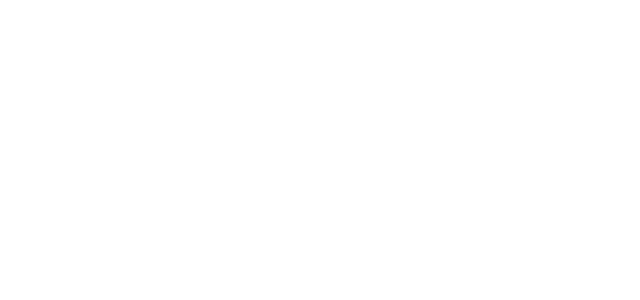
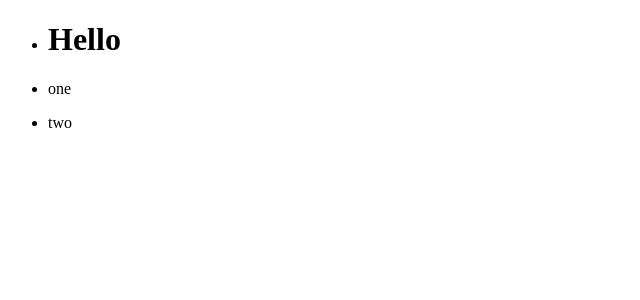
Before and after one commit to KirillGromyko09/React_Homeworks, a React (Vite) app: page / in a window 1280 px wide. Shown: the top 300 px of the page, without its empty margins (0-640 px from the left). Built offline with nearby package versions, Linux system fonts and the light colour scheme.

Commit message:
completed

```diff
--- a/src/App.jsx
+++ b/src/App.jsx
@@ -1,5 +1,12 @@
 import { useState } from "react";
-
-function App() {}
+import ListGroup from "./components/ListGroup.jsx";
+function App() {
+    return(
+    <ListGroup>
+        <h1>Hello</h1>
+        <p>one</p>
+        <p>two</p>
+    </ListGroup>
+)}
 
 export default App;
--- /dev/null
+++ b/src/components/ListGroup.jsx
@@ -0,0 +1,24 @@
+import React from "react";
+class ListGroup extends React.Component{
+    render() {
+        const {children} = this.props;
+        return(
+            <ul className="list-group">
+                {React.Children.map(children, (child , index) => {
+                    if (React.isValidElement(child)){
+                        return(
+                    <li className ="list-group-item" key = {index}>
+                {child}
+                    </li>
+                        )}else{
+                        return null;
+                    }
+                })}
+            </ul>
+        )
+    }
+}
+ListGroup.defaultProps = {
+    children: null,
+}
+export default ListGroup;
```
Also changed, not shown: 1 other file (tests, documents, lock files or other folders).
